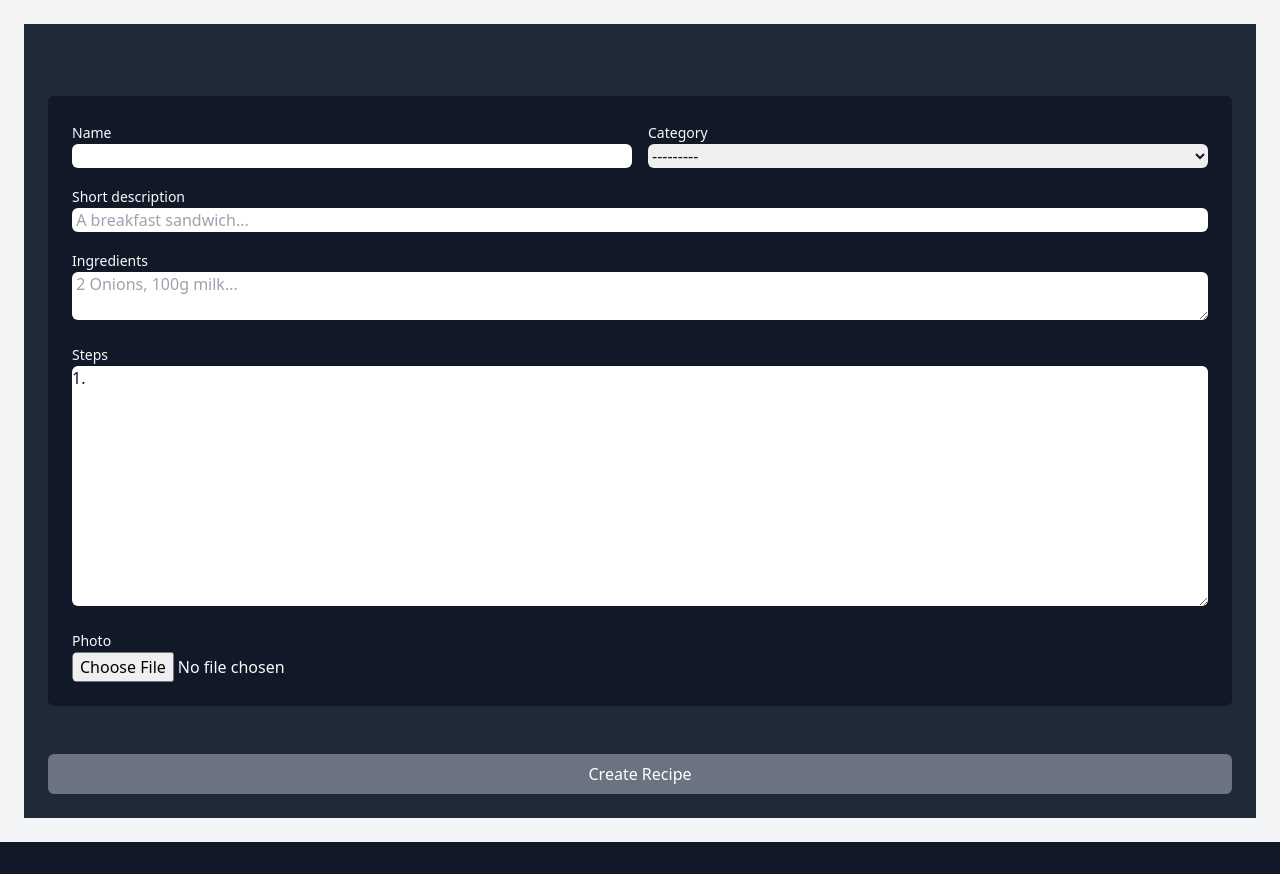
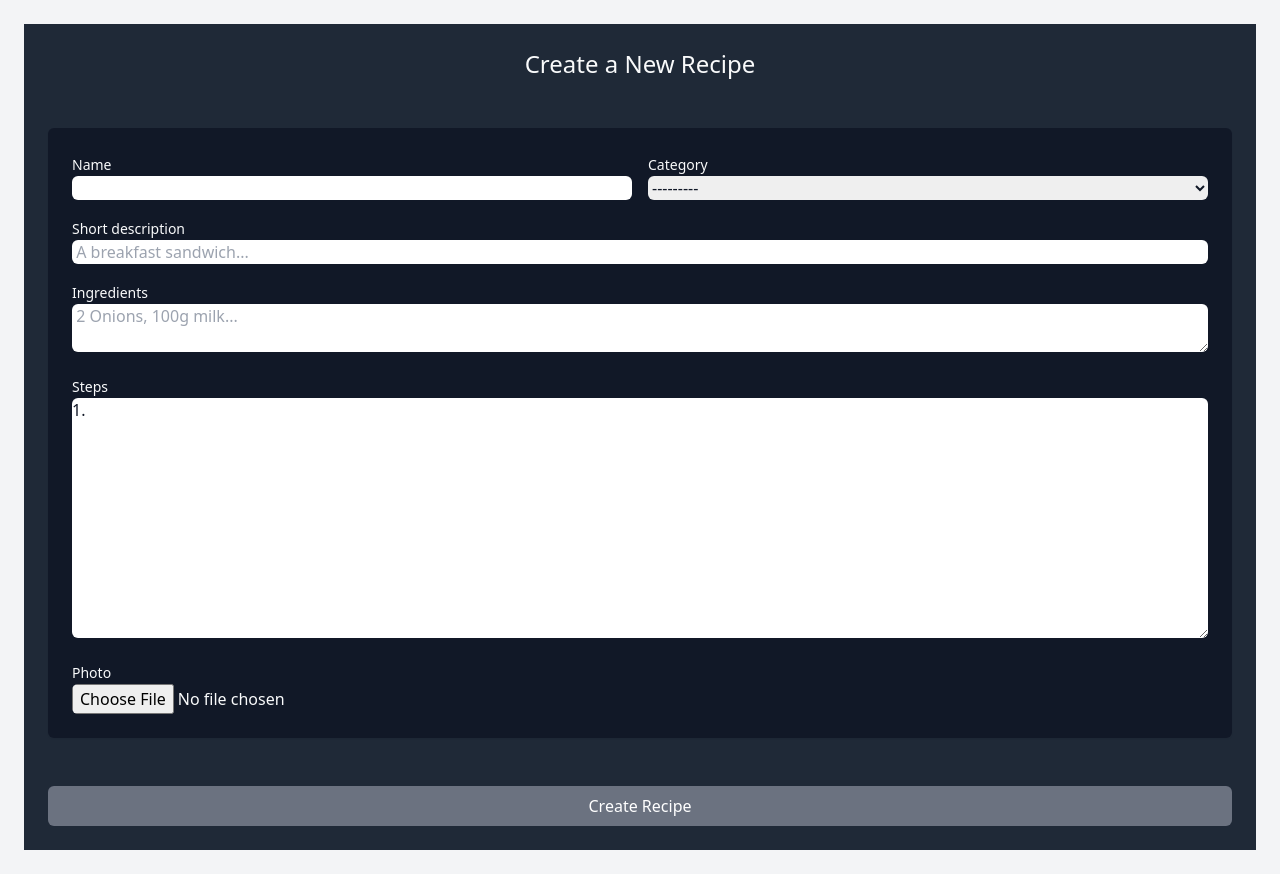
Before and after one commit to beka-zhvania/recipe-sharing, a Django app: page /recipes/new/ in a window 1280 px wide. Shown: the part 77-951 px from the top of the page. Before the commit the page ends 919 px from the top, so only its background shows below. Run offline with Django 4.2, Linux system fonts and the light colour scheme; the visitor is signed in with stand-in values (Sample User, id 1); data that the repository does not hold is empty.

Commit message:
add recipe editing functionality

```diff
--- a/recipe/forms.py
+++ b/recipe/forms.py
@@ -1,15 +1,10 @@
 from django import forms
 from .models import Recipe
 
-form_styling = 'w-full py-14 px-6 rounded-xl text-black'
-
-class NewRecipeForm(forms.ModelForm):
-
-
+class BaseRecipeForm(forms.ModelForm):
     class Meta:
         model = Recipe
         fields = ['name', 'category', 'image', 'short_description', 'ingredients', 'steps']
-
 
     def __init__(self, *args, **kwargs):
         input_style = 'w-full rounded-md focus:ring focus:ri focus:ri border-gray-700 text-gray-900'
@@ -30,6 +25,12 @@ class NewRecipeForm(forms.ModelForm):
             'placeholder': ' 1. Cut onions\n 2. Add salt\n ... ',
             'id': 'stepsField'
         })
+        self.fields['image'].widget.attrs.update({'class': 'w-full rounded-md focus:ring focus:ri focus:ri border-white-700 text-white-900'})
+
+class NewRecipeForm(BaseRecipeForm):
+    def __init__(self, *args, **kwargs):
+        super().__init__(*args, **kwargs)
         self.fields['steps'].initial = "1. "
 
-        self.fields['image'].widget.attrs.update({'class': 'w-full rounded-md focus:ring focus:ri focus:ri border-white-700 text-white-900'})
+class EditRecipeForm(BaseRecipeForm):
+    pass
--- a/recipe/templates/create_recipe.html
+++ b/recipe/templates/recipe_form.html
@@ -3,6 +3,9 @@
 {% block content %}
 
   <section class="p-6 bg-gray-800 text-gray-50">
+
+    <h1 class="flex items-center justify-center text-2xl"> {{title}} </h1>
+
     <form method="post" enctype="multipart/form-data" novalidate="" action="" class="container flex flex-col mx-auto space-y-12">
       {% csrf_token %}
       <fieldset class="grid grid-cols-3 gap-6 p-6 rounded-md shadow-sm bg-gray-900">
@@ -33,7 +36,7 @@
           </div>
         </div>
       </fieldset>
-      <button type="submit" class="bg-gray-500 text-white px-4 py-2 rounded-md hover:bg-gray-700">Create Recipe</button>
+      <button type="submit" class="bg-gray-500 text-white px-4 py-2 rounded-md hover:bg-gray-700">{{button_text}}</button>
     </form>
   </section>
 
--- a/recipe/urls.py
+++ b/recipe/urls.py
@@ -6,5 +6,6 @@ app_name = 'recipe'
 urlpatterns = [
     path('', views.recipes, name='recipes'),
     path('new/', views.create_recipe, name='new'),
-    path('<int:pk>/', views.recipe_details, name='recipe_details')
+    path('<int:pk>/', views.recipe_details, name='recipe_details'),
+    path('<int:pk>/edit', views.edit_recipe, name='edit')
 ]
--- a/recipe/views.py
+++ b/recipe/views.py
@@ -1,5 +1,5 @@
 from django.shortcuts import render, redirect, get_object_or_404
-from .forms import NewRecipeForm
+from .forms import NewRecipeForm, EditRecipeForm
 from django.contrib.auth.decorators import login_required
 from .models import Recipe
 
@@ -21,8 +21,34 @@ def create_recipe(request):
     else:
         form = NewRecipeForm()
 
-    return render(request, 'create_recipe.html', {'form': form})
+    return render(request, 'recipe_form.html', {
+        'form': form,
+        'title': 'Create a New Recipe',
+        'button_text': 'Create Recipe'
+    })
 
 def recipe_details(request, pk):
     recipe = get_object_or_404(Recipe, pk=pk)
     return render(request, 'recipe_details.html', {'recipe':recipe})
+
+
+@login_required
+def edit_recipe(request, pk):
+    recipe = get_object_or_404(Recipe, pk=pk, author=request.user)
+
+    if request.method == 'POST':
+        form = EditRecipeForm(request.POST, request.FILES, instance=recipe)
+
+        if form.is_valid():
+            form.save()
+
+            return redirect('recipe:recipe_details', pk=recipe.id)
+
+    else:
+        form = EditRecipeForm(instance=recipe)
+
+    return render(request, 'recipe_form.html', {
+        'form': form,
+        'title': f"Edit {recipe.name} recipe",
+        'button_text': 'Update Recipe'
+    })
```
Also changed, not shown: recipe/templates/recipe_details.html (+15 -2 lines).
